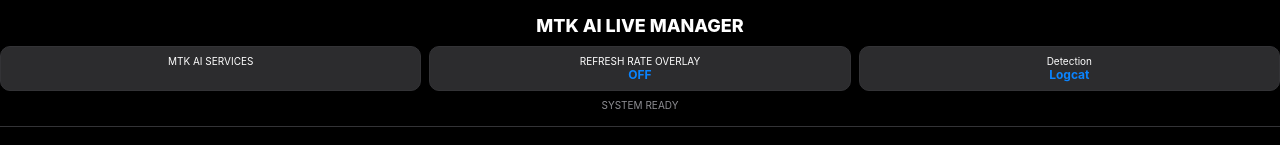
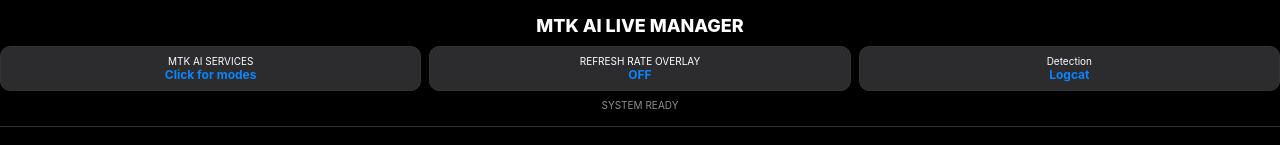
Before and after one commit to Jestoni888/MTK-AI-Engine, a plain HTML site: page MTK_AI/webroot/index.html in a window 1280 px wide. Shown: the top 145 px of the page. Drawn offline with Linux system fonts and the light colour scheme.

Commit message:
Update index.html

```diff
--- a/MTK_AI/webroot/index.html
+++ b/MTK_AI/webroot/index.html
@@ -18,7 +18,7 @@
 
 <!-- NEW -->
 <div class="stat-item" onclick="toggleMTKServices()" style="cursor: pointer; position: relative;">
-    MTK AI SERVICES <span id="mon_services" class="stat-val"></span>
+    MTK AI SERVICES <span id="mon_services" class="stat-val">Click for modes</span>
     <span id="services-status-dot" style="display: none; position: absolute; right: -6px; top: 50%; transform: translateY(-50%); width: 8px; height: 8px; background: #32D74B; border-radius: 50%;"></span>
 </div>
 
```
